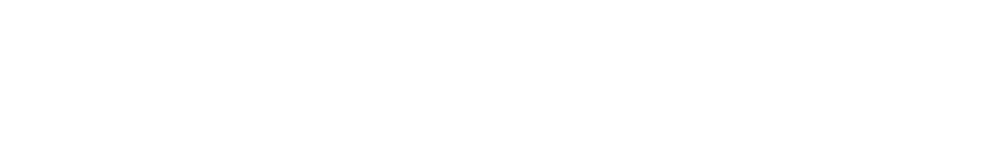
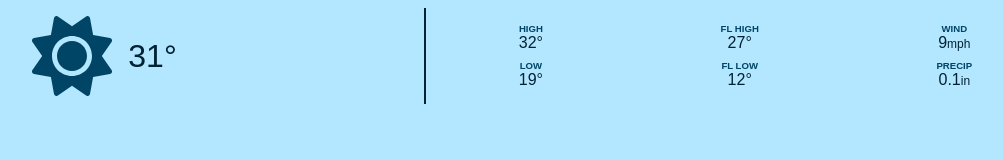
Before and after one commit to dubeyanant/weather-app, a website built with Vite: page index.html in a window 1280 px wide. Shown: the whole page, without its empty margins (223-1226 px from the left). Built offline with nearby package versions, Linux system fonts and the light colour scheme.

Commit message:
feat(header): add header section

```diff
--- a/index.html
+++ b/index.html
@@ -6,5 +6,51 @@
     <title>Weather App</title>
     <link rel="stylesheet" href="style.css" />
   </head>
-  <body></body>
+  <body>
+    <header class="header">
+      <div class="header-left">
+        <img
+          src="public/icons/sun.svg"
+          alt="sun"
+          class="weather-icon large"
+          data-current-icon
+        />
+        <div class="header-current-temp">
+          <span data-current-temp>31</span>&deg;
+        </div>
+      </div>
+      <div class="header-right">
+        <div class="info-group">
+          <div class="label">High</div>
+          <div><span class="data-current-high">32</span>&deg;</div>
+        </div>
+        <div class="info-group">
+          <div class="label">FL High</div>
+          <div><span class="data-current-fl-high">27</span>&deg;</div>
+        </div>
+        <div class="info-group">
+          <div class="label">Wind</div>
+          <div>
+            <span class="data-current-wind">9</span
+            ><span class="value-sub-info">mph</span>
+          </div>
+        </div>
+        <div class="info-group">
+          <div class="label">Low</div>
+          <div><span class="data-current-low">19</span>&deg;</div>
+        </div>
+        <div class="info-group">
+          <div class="label">FL Low</div>
+          <div><span class="data-current-fl-low">12</span>&deg;</div>
+        </div>
+        <div class="info-group">
+          <div class="label">Precip</div>
+          <div>
+            <span class="data-current-precip">0.1</span
+            ><span class="value-sub-info">in</span>
+          </div>
+        </div>
+      </div>
+    </header>
+  </body>
 </html>
--- /dev/null
+++ b/scss/components/_header.scss
@@ -0,0 +1,58 @@
+@use "../util/var" as v;
+
+.header {
+  display: flex;
+  align-items: center;
+
+  &-left {
+    display: flex;
+    width: 50%;
+    align-items: center;
+    justify-content: center;
+    margin: 0.5rem;
+    padding: 0.5rem;
+    border-right: 2px solid v.$blue-dark;
+
+    .weather-icon {
+      width: 40px;
+      height: 40px;
+      object-fit: contain;
+    }
+    .weather-icon.large {
+      width: 80px;
+      height: 80px;
+    }
+  }
+
+  &-current-temp {
+    font-size: 2rem;
+    margin-left: 1rem;
+  }
+
+  &-right {
+    display: grid;
+    width: 50%;
+    justify-content: space-around;
+    gap: 0.5rem;
+    grid-template-columns: repeat(3, auto);
+    grid-template-rows: repeat(2, auto);
+
+    .info-group {
+      display: flex;
+      flex-direction: column;
+      align-items: center;
+
+      .label {
+        text-transform: uppercase;
+        font-weight: bold;
+        font-size: 0.6rem;
+        color: v.$blue-medium;
+      }
+
+      .value-sub-info {
+        font-weight: lighter;
+        font-size: 0.75rem;
+      }
+    }
+  }
+}
--- a/scss/components/_index.scss
+++ b/scss/components/_index.scss
@@ -0,0 +1 @@
+@forward "header";
--- a/scss/style.scss
+++ b/scss/style.scss
@@ -1,2 +1,13 @@
 @forward "util";
 @forward "components";
+@use "util/var" as v;
+
+body {
+  background-color: v.$blue-light;
+  color: v.$blue-dark;
+}
+
+.blurred {
+  filter: blur(3px);
+  overflow: hidden;
+}
--- a/scss/util/_font.scss
+++ b/scss/util/_font.scss
@@ -0,0 +1,3 @@
+body {
+  font-family: sans-serif;
+}
--- a/scss/util/_var.scss
+++ b/scss/util/_var.scss
@@ -0,0 +1,4 @@
+// Colors
+$blue-light: hsl(200, 100%, 85%);
+$blue-medium: hsl(200, 100%, 20%);
+$blue-dark: hsl(200, 100%, 10%);
```
Also changed, not shown: style.css, 1 other file.
